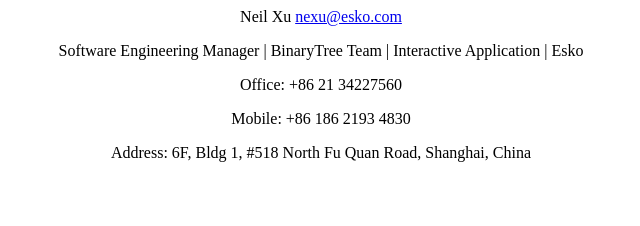
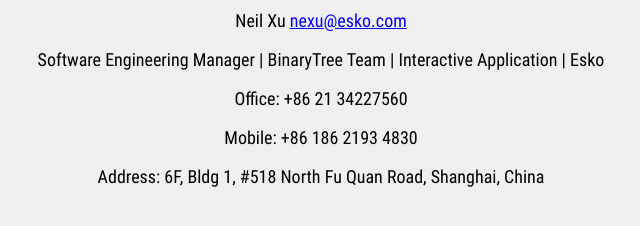
Before and after one commit to int255/int255.github.io, a plain HTML site: page index.html in a window 1280 px wide. Shown: the whole page, without its empty margins (319-959 px from the left). Drawn offline with Linux system fonts and the light colour scheme.

Commit message:
add ttf and nexu.css

```diff
--- a/index.html
+++ b/index.html
@@ -1,3 +1,7 @@
+<head>
+<link rel="stylesheet" type="text/css" href="/static/nexu.css">
+</head>
+
 <div class="main" style="font-family:RobotoCondensed-Regular; text-align:center;">
 <p>Neil Xu <a href="mailto:nexu@esko.com" target="_top">nexu@esko.com</a> </p>
 <p>Software Engineering Manager | BinaryTree Team | Interactive Application | Esko</p>
--- /dev/null
+++ b/static/nexu.css
@@ -0,0 +1,15 @@
+@font-face {
+	font-family: 'RobotoCondensed-Regular';
+	src: url('RobotoCondensed-Regular.ttf') format('truetype');
+	font-weight: 500;
+    font-style: normal;
+}
+
+body {
+    background-color: #EFEFEF;
+    font-family: Geneva, Verdana;
+    font-size: 18px;
+    border: top 100;
+    margin: 10px;
+    min-width: 200px;
+}
```
Also changed, not shown: static/RobotoCondensed-Regular.ttf (added).
